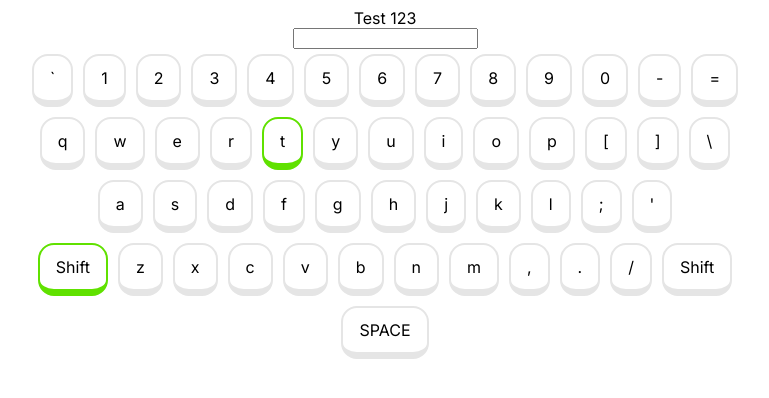
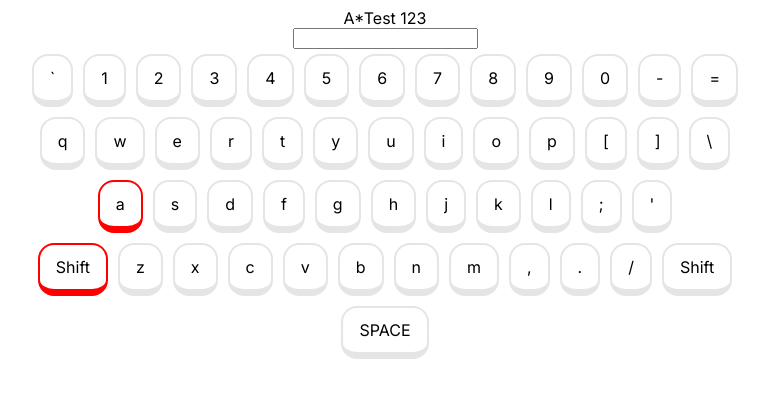
Before and after one commit to GAMIS65/LayoutMaster, a Next.js app: page / in a window 1280 px wide. Shown: the top 398 px of the page, without its empty margins (255-1024 px from the left). Built offline with nearby package versions, Linux system fonts and the light colour scheme.

Commit message:
Change key color based on the finger

```diff
--- a/src/app/page.module.css
+++ b/src/app/page.module.css
@@ -12,10 +12,55 @@
   transition: all 0.1s;
 }
 
-.key.active {
-  /* background-color: #60E100; */
+/* .key.active {
+  background-color: #60E100;
   border: 2px solid #60E100;
   border-bottom: 7px solid #60E100;
+} */
+
+.key.pinky-left {
+  border: 2px solid red;
+  border-bottom: 7px solid red;
+}
+
+.key.ring-left {
+  border: 2px solid orange;
+  border-bottom: 7px solid orange;
+}
+
+.key.middle-left {
+  border: 2px solid blue;
+  border-bottom: 7px solid blue;
+}
+
+.key.index-left {
+  border: 2px solid #60E100;
+  border-bottom: 7px solid #60E100;
+}
+
+.key.index-right {
+  border: 2px solid purple;
+  border-bottom: 7px solid purple;
+}
+
+.key.middle-right {
+  border: 2px solid yellow;
+  border-bottom: 7px solid yellow;
+}
+
+.key.ring-right {
+  border: 2px solid brown;
+  border-bottom: 7px solid brown;
+}
+
+key.pinky-right {
+  border: 2px solid lightcoral;
+  border-bottom: 7px solid lightcoral;
+}
+
+.key.thumb-left {
+  border: 2px solid rgb(26, 222, 160);
+  border-bottom: 7px solid rgb(26, 222, 160);
 }
 
 .wrapper {
--- a/src/app/page.tsx
+++ b/src/app/page.tsx
@@ -6,17 +6,18 @@ import english from './languages/english-ansi.json'
 
 type KeyProps = {
   name: string,
-  isActive: boolean | string
+  isActive: boolean | string,
+  style: string
 }
 
 const layout = english.layout;
 
-function Key({ name, isActive }: KeyProps) {
-  return <div className={`${styles.key} ${isActive ? styles.active : ''}`}>{name}</div>;
+function Key({ name, isActive, style }: KeyProps) {
+  return <div className={`${styles.key} ${isActive ? styles[style] : ''}`}>{name}</div>;
 }
 
 export default function Home() {
-  const [text, setText] = useState('Test 123');
+  const [text, setText] = useState('A*Test 123');
   const [currentLetter, setCurrentLetter] = useState(0);
   const [leftShift, setLeftShift] = useState(false);
   const [rightShift, setRightShift] = useState(false);
@@ -26,6 +27,7 @@ export default function Home() {
   };
 
   useEffect(() => {
+    console.log(text[currentLetter])
     if (
       text &&
       text[currentLetter] &&
@@ -38,16 +40,17 @@ export default function Home() {
     }
   }, [text, currentLetter]);
 
-  const alphabetKeys = Object.entries(layout).map(([rowKey, row]) => (
+  const keyboard = Object.entries(layout).map(([rowKey, row]) => (
     <div key={rowKey} className={styles.row}>
       {Object.entries(row).map(([key, keyProps]) => (
         <Key
           key={key}
           name={keyProps.letter[0] || ''}
+          style={keyProps.finger}
           isActive={
             text[currentLetter] === keyProps.letter[1] ||
             (keyProps.letter[2] && text[currentLetter] === keyProps.letter[2]) ||
-            (keyProps.letter[1] === 'ShiftLeft' && leftShift)
+            (keyProps.letter[1] === 'ShiftLeft' && leftShift || keyProps.letter[1] === "ShiftRight" && rightShift)
           }
         />
       ))}
@@ -58,7 +61,7 @@ export default function Home() {
     <div className={styles.wrapper}>
       <div>{text}</div>
       <input onChange={handleKeyDown} />
-      {alphabetKeys}
+      {keyboard}
     </div>
   );
 }
```
